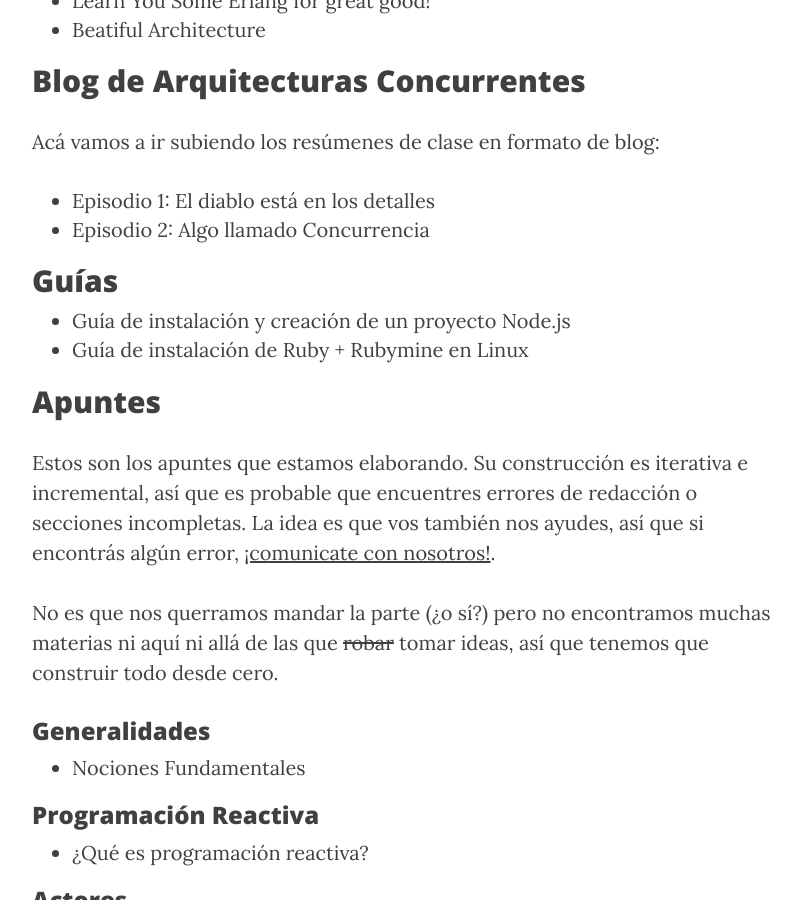
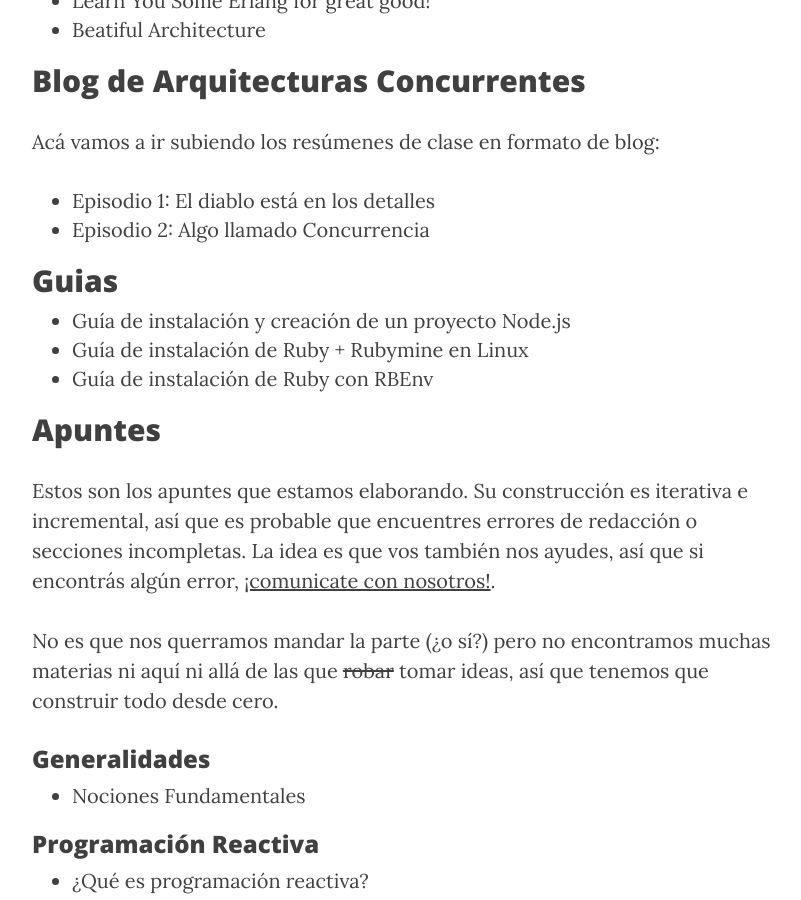
Before and after one commit to arquitecturas-concurrentes/arquitecturas-concurrentes.github.io, a Jekyll site: the page built from material.md, in a window 1280 px wide and 900 px high, scrolled down 816 px. Shown: the whole window, without its empty margins (233-1034 px from the left). Built offline with Jekyll 4.4.1, drawn with Linux system fonts in a browser that asks for light colours; nearby versions of some CDN libraries.

Commit message:
Update material.md

```diff
--- a/material.md
+++ b/material.md
@@ -23,10 +23,11 @@ Acá vamos a ir subiendo los resúmenes de clase en formato de blog:
 * [Episodio 1: El diablo está en los detalles](https://goo.gl/qEHWjX)
 * [Episodio 2: Algo llamado Concurrencia](https://goo.gl/oOelel)
 
-## Guías
+## Guias
 
 - [Guía de instalación y creación de un proyecto Node.js](/guias/node)
 - [Guía de instalación de Ruby + Rubymine en Linux](https://youtu.be/OyLoonEjfDY)
+- [Guía de instalación de Ruby con RBEnv](http://uqbar-wiki.org/index.php?title=Gu%C3%ADa_de_Instalaci%C3%B3n_de_Ruby#2._Instalar_RBENV)
 
 ## Apuntes
 
```
